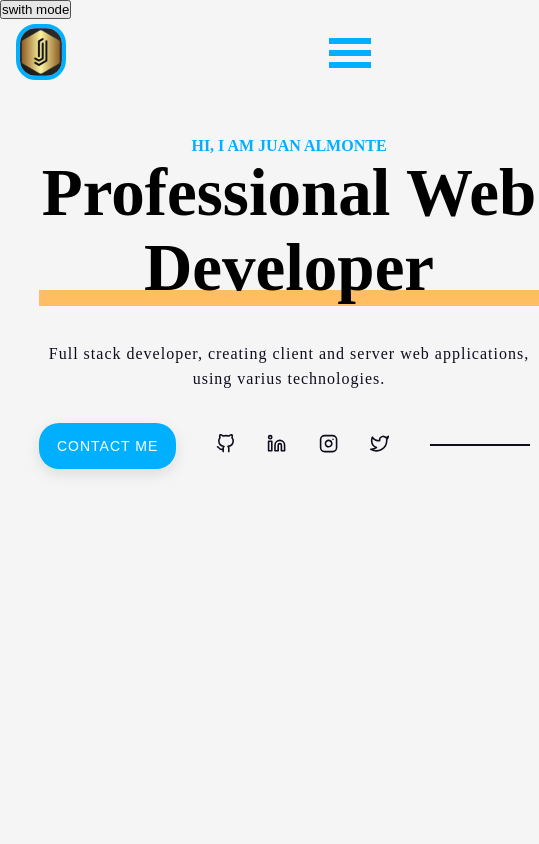
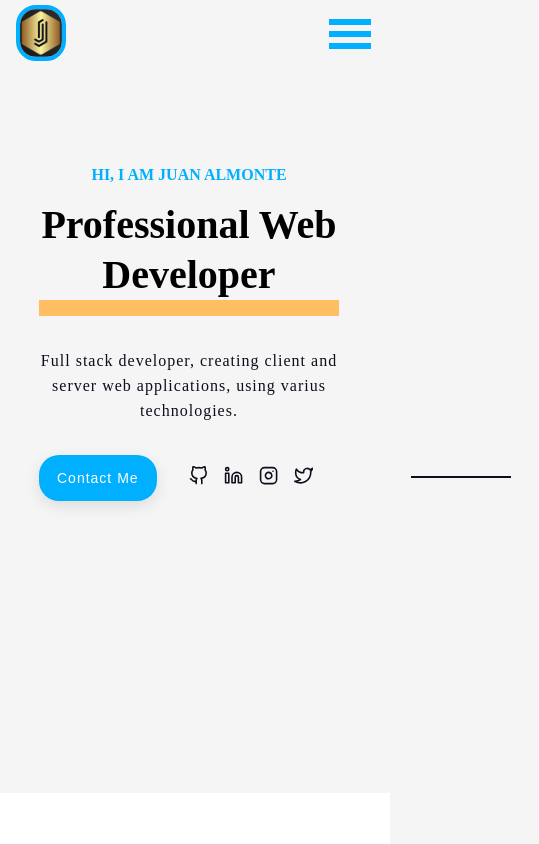
Before and after one commit to almonteestrella/portfolio, a Next.js app: page / in a window 390 px wide. Shown: the top 844 px of the page, 539 px wide, since content can reach past the window. Built offline with nearby package versions, Linux system fonts and the light colour scheme.

Commit message:
responsiveness issues fixed

```diff
--- a/src/components/Button.jsx
+++ b/src/components/Button.jsx
@@ -13,7 +13,7 @@ const Button = ({ text, path }) => {
 };
 
 const Wrapper = styled.button`
-    text-transform: uppercase;
+    text-transform: capitalize;
     background: var(--primary-color);
     padding: 0.8rem 1rem;
     display: inline-block;
@@ -24,6 +24,7 @@ const Wrapper = styled.button`
     box-shadow: var(--light-shadow);
     border-radius: 20px;
     border-color: transparent;
+    letter-spacing: var(--spacing);
 
     .text {
         letter-spacing: var(--spacing);
@@ -37,6 +38,10 @@ const Wrapper = styled.button`
         border: var(--primary-color) 2px solid;
         background: var(--white);
     }
+
+    @media (min-width: 992px) {
+        text-transform: uppercase;
+    }
 `;
 
 export default Button;
--- a/src/pages/_app.js
+++ b/src/pages/_app.js
@@ -1,5 +1,5 @@
 import { GlobalStyles, darkTheme, lightTheme } from '@/ThemeConfig';
-import Swith from '@/components/Swith';
+
 import AppProvider from '@/context/context';
 import '@/styles/globals.css';
 import { useState } from 'react';
@@ -16,7 +16,7 @@ export default function App({ Component, pageProps }) {
         <>
             <ThemeProvider theme={theme == 'light' ? lightTheme : darkTheme}>
                 <GlobalStyles />
-                <button onClick={toggleTheme}>swith mode</button>
+                {/* <button onClick={toggleTheme}>swith mode</button> */}
                 <AppProvider>
                     <Component {...pageProps} />
                 </AppProvider>
--- a/src/sections/Hero.jsx
+++ b/src/sections/Hero.jsx
@@ -10,7 +10,7 @@ Link;
 const Hero = () => {
     return (
         <Wrapper>
-            <main className='dark:#2222'>
+            <main>
                 <div className='hero-content'>
                     <div className='hero-info'>
                         <h4>hi, i am juan almonte</h4>
@@ -54,15 +54,16 @@ const Hero = () => {
 };
 
 const Wrapper = styled.div`
-    width: 80%;
-    margin: 0 auto;
-    margin-bottom: 3rem;
+    main {
+        width: 80vw;
+        margin: 0 auto;
+    }
 
     .hero-content {
         display: grid;
         grid-template-columns: 1fr 1fr;
         gap: 5rem;
-        min-height: calc(100vh - 119px);
+        min-height: calc(80vh);
     }
 
     .flex-box {
@@ -88,7 +89,7 @@ const Wrapper = styled.div`
 
         & .li-item {
             list-style-type: none;
-            margin: 0 1rem;
+            margin: 0 0.5rem;
         }
 
         .link-item {
@@ -106,11 +107,13 @@ const Wrapper = styled.div`
     }
 
     .hero-info {
-        width: 500px;
+        width: 300px;
         text-align: center;
         & h4 {
             text-transform: uppercase;
             color: var(--primary-color);
+            margin-bottom: 1rem;
+            margin-top: 3rem;
         }
         & p {
             letter-spacing: var(--spacing);
@@ -125,18 +128,18 @@ const Wrapper = styled.div`
 
     .hero-title {
         font-weight: 700;
-        font-size: 67px;
-        line-height: 75px;
+        font-size: 40px;
+        line-height: 50px;
         text-transform: capitalize;
-        margin-bottom: 36px;
+        margin-bottom: 3rem;
         position: relative;
 
         &::after {
             content: '';
             display: block;
             position: absolute;
-            top: 135px;
-            width: 500px;
+            top: 100px;
+            width: 300px;
             height: 16px;
             background: #ffbe62;
             z-index: -1;
@@ -159,6 +162,24 @@ const Wrapper = styled.div`
 
         .hero-info {
             text-align: left;
+            width: 500px;
+        }
+
+        .hero-title {
+            font-size: 67px;
+            line-height: 75px;
+            &::after {
+                top: 135px;
+                width: 500px;
+            }
+        }
+
+        .hero-content {
+            min-height: calc(100vh - 119px);
+        }
+
+        .li-item {
+            margin: 0 1rem;
         }
     }
 `;
--- a/src/sections/Projects.jsx
+++ b/src/sections/Projects.jsx
@@ -50,7 +50,7 @@ const ProjectsContainer = styled.div`
     .projects-container {
         display: grid;
         gap: 2rem;
-        grid-template-columns: repeat(auto-fill, minmax(400px, 1fr));
+        grid-template-columns: repeat(auto-fill, minmax(250px, 1fr));
     }
 
     .title {
@@ -80,6 +80,9 @@ const ProjectsContainer = styled.div`
                 background-color: var(--primary-color);
             }
         }
+        .projects-container {
+            grid-template-columns: repeat(auto-fill, minmax(400px, 1fr));
+        }
     }
 `;
 
--- a/src/sections/Sidebar.jsx
+++ b/src/sections/Sidebar.jsx
@@ -2,7 +2,6 @@
 
 import { FaTimes } from 'react-icons/fa';
 import Link from 'next/link';
-import Image from 'next/image';
 import { navLinks } from '../utils';
 import styled from 'styled-components';
 import { useContext } from 'react';
@@ -25,11 +24,11 @@ const Sidebar = () => {
                 </div>
 
                 <ul className='links'>
-                    {navLinks.map(({ id, path, text, icon }) => {
+                    {navLinks.map(({ id, path, text }) => {
                         return (
                             <li key={id}>
                                 <Link href={path} onClick={closeSidebar}>
-                                    {icon} {text}
+                                    {text}
                                 </Link>
                             </li>
                         );
@@ -45,7 +44,7 @@ const Wrapper = styled.div`
         display: flex;
         justify-content: space-between;
         align-items: center;
-        padding: 1rem 3rem;
+        padding: 1rem;
 
         .close-btn {
             background: none;
```
Also changed, not shown: src/pages/jobit.js (+5 -3 lines).
